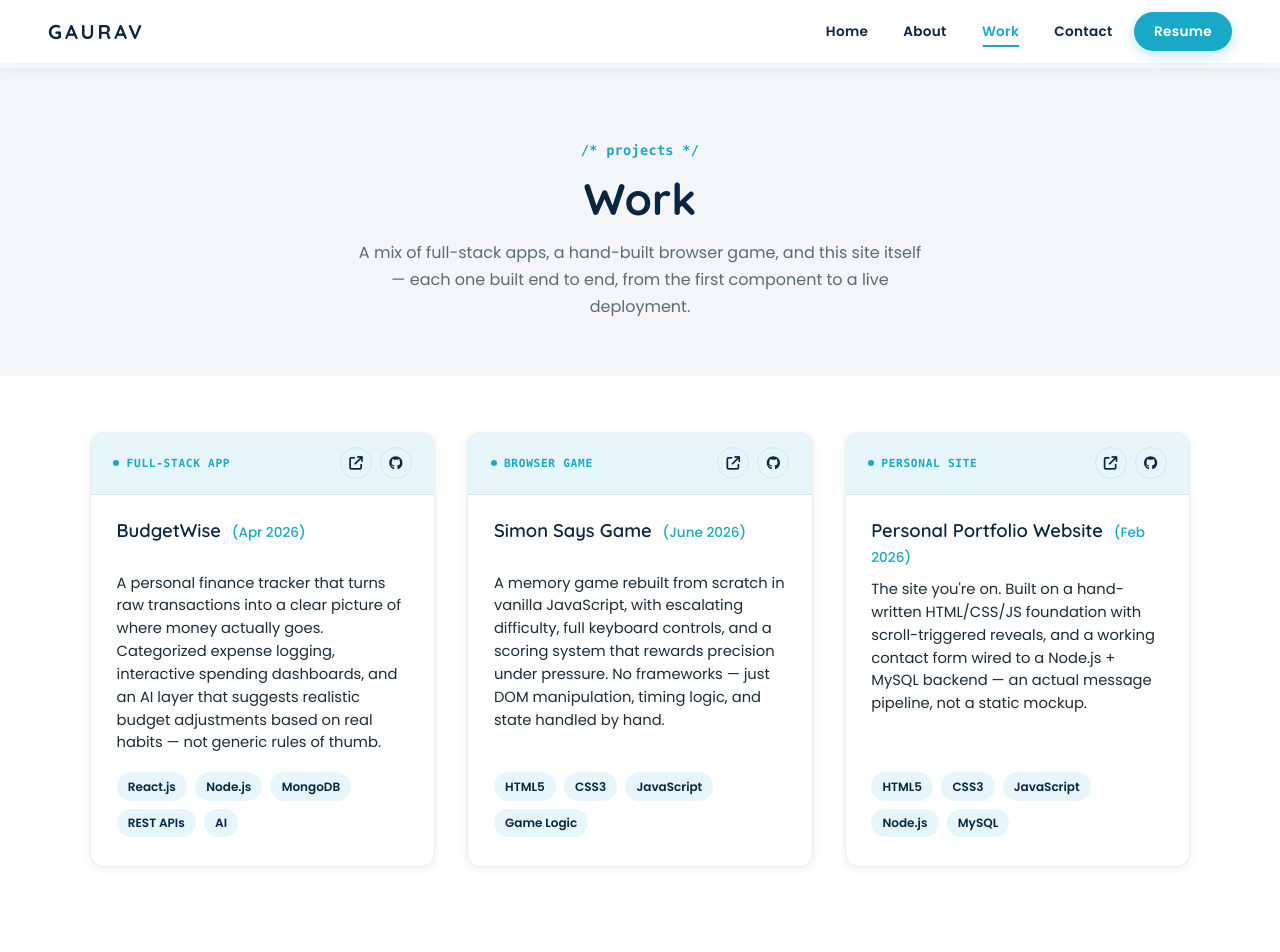
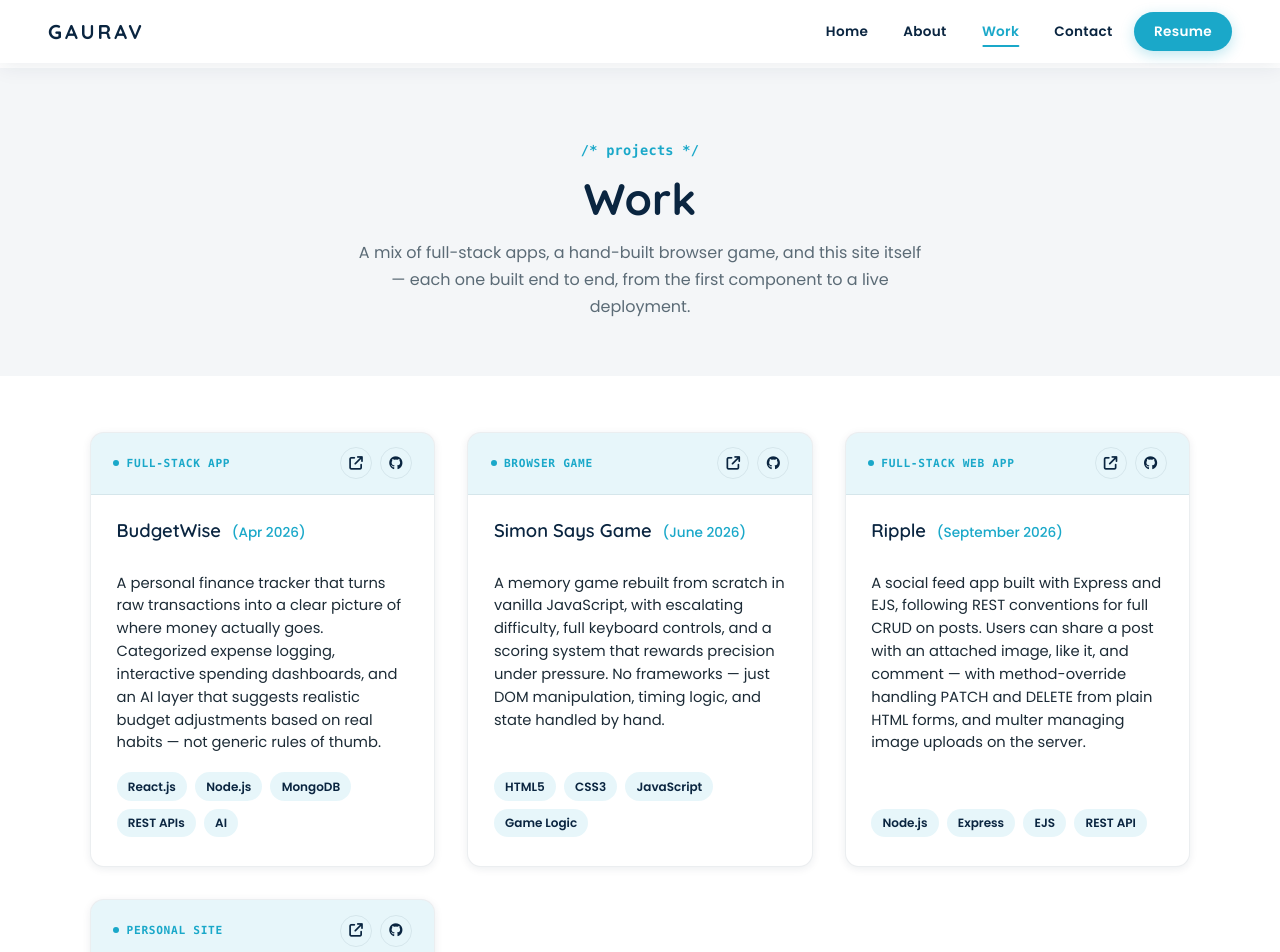
Before and after one commit to gauravkumar42/gauravkumar42.github.io, a plain HTML site: page work.html in a window 1280 px wide. Shown: the top 952 px of the page. Drawn offline with nearby package versions, Linux system fonts and the light colour scheme.

Commit message:
Update work page

```diff
--- a/work.html
+++ b/work.html
@@ -128,6 +128,39 @@
 
       <article class="project-card reveal zoom">
         <div class="project-card-header">
+          <span class="project-category">Full-Stack Web App</span>
+          <div class="project-links">
+            <a href="https://ripple-production-6bda.up.railway.app/posts"
+               target="_blank" rel="noopener noreferrer"
+               class="project-icon-link" aria-label="View Ripple live demo" title="Live demo">
+              <i class="fa-solid fa-arrow-up-right-from-square"></i>
+            </a>
+            <a href="https://github.com/gauravkumar42/ripple" target="_blank" rel="noopener noreferrer"
+               class="project-icon-link" aria-label="View Ripple source on GitHub" title="Source code">
+              <i class="fa-brands fa-github"></i>
+            </a>
+          </div>
+        </div>
+        <div class="project-card-body">
+          <h3>Ripple <span>(September 2026)</span></h3>
+          <p>
+            A social feed app built with Express and EJS, following REST
+            conventions for full CRUD on posts. Users can share a post with
+            an attached image, like it, and comment — with method-override
+            handling PATCH and DELETE from plain HTML forms, and multer
+            managing image uploads on the server.
+          </p>
+          <div class="project-tags">
+            <span>Node.js</span>
+            <span>Express</span>
+            <span>EJS</span>
+            <span>REST API</span>
+          </div>
+        </div>
+      </article>
+
+      <article class="project-card reveal zoom">
+        <div class="project-card-header">
           <span class="project-category">Personal Site</span>
           <div class="project-links">
             <a href="https://gauravkumar42.me/"
```
